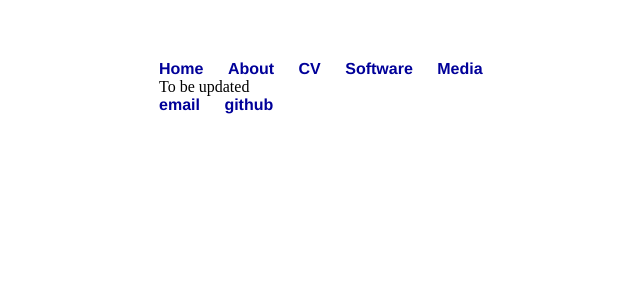
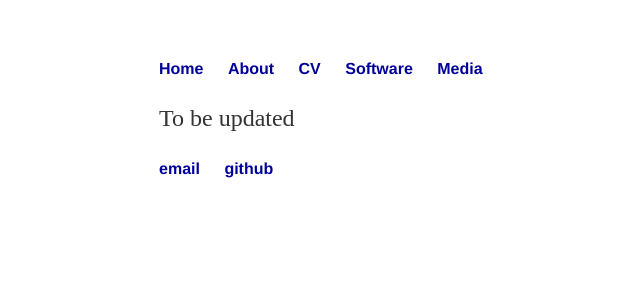
Before and after one commit to philhchen/philhchen.github.io, a Jekyll site: the page built from software/index.html, in a window 1280 px wide. Shown: the top 300 px of the page, without its empty margins (33-673 px from the left). Built offline with Jekyll 4.4.1, drawn with Linux system fonts in a browser that asks for light colours.

Commit message:
Update index.html

```diff
--- a/software/index.html
+++ b/software/index.html
@@ -3,4 +3,8 @@ layout: default
 title: Software
 ---
 
-To be updated
+<body>
+  <p>
+  To be updated
+  </p>
+</body>
```
